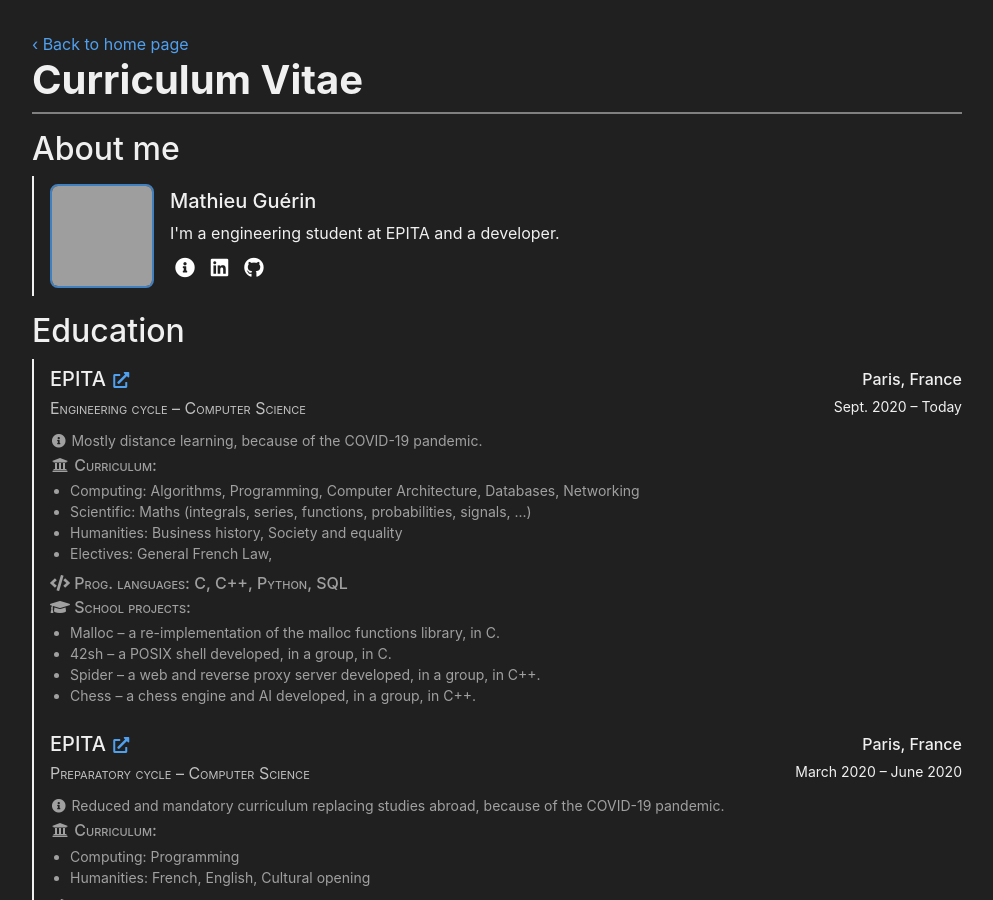
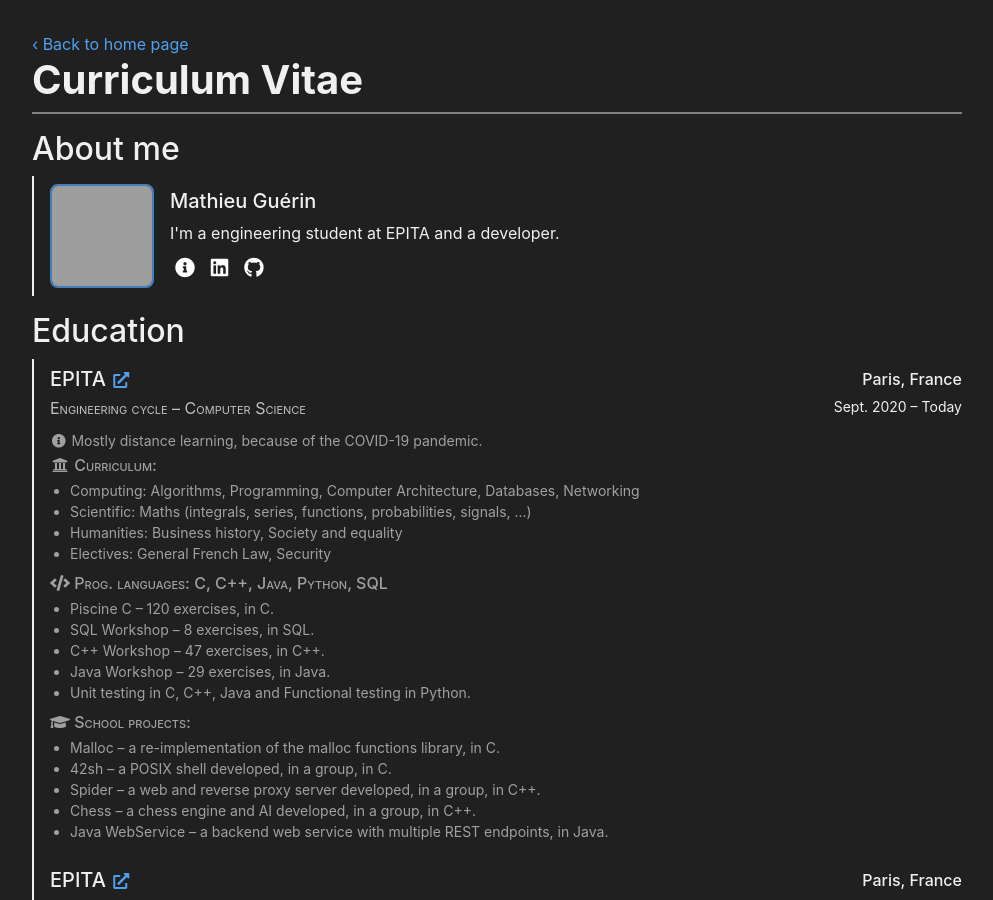
Before and after one commit to matiboux/matiboux.me, a Jekyll site: the page built from cv.html, in a window 1280 px wide and 900 px high, cut to the strip 0-900 px from the top of the window. Shown: the whole strip, without its empty margins (143-1136 px from the left). Built offline with Jekyll 4.4.1, drawn with Linux system fonts in a browser that asks for light colours; nearby versions of some CDN libraries; grey boxes are pictures that could not be loaded.

Commit message:
Update Education information in cv.html

```diff
--- a/cv.html
+++ b/cv.html
@@ -45,15 +45,23 @@ container_class: mw-lg
 					<li>Computing: Algorithms, Programming, Computer Architecture, Databases, Networking</li>
 					<li>Scientific: Maths (integrals, series, functions, probabilities, signals, ...)</li>
 					<li>Humanities: Business history, Society and equality</li>
-					<li>Electives: General French Law, </li>
+					<li>Electives: General French Law, Security</li>
 				</ul>
-				<h6><i class="fas fa-code fa-fw"></i> Prog. languages: C, C++, Python, SQL</h6>
+				<h6><i class="fas fa-code fa-fw"></i> Prog. languages: C, C++, Java, Python, SQL</h6>
+				<ul>
+					<li>Piscine C – 120 exercises, in C.</li>
+					<li>SQL Workshop – 8 exercises, in SQL.</li>
+					<li>C++ Workshop – 47 exercises, in C++.</li>
+					<li>Java Workshop – 29 exercises, in Java.</li>
+					<li>Unit testing in C, C++, Java and Functional testing in Python.</li>
+				</ul>
 				<h6><i class="fas fa-graduation-cap fa-fw"></i> School projects:</h6>
 				<ul>
 					<li>Malloc – a re-implementation of the malloc functions library, in C.</li>
 					<li>42sh – a POSIX shell developed, in a group, in C.</li>
 					<li>Spider – a web and reverse proxy server developed, in a group, in C++.</li>
 					<li>Chess – a chess engine and AI developed, in a group, in C++.</li>
+					<li>Java WebService – a backend web service with multiple REST endpoints, in Java.</li>
 				</ul>
 			</div>
 		</div>
```
